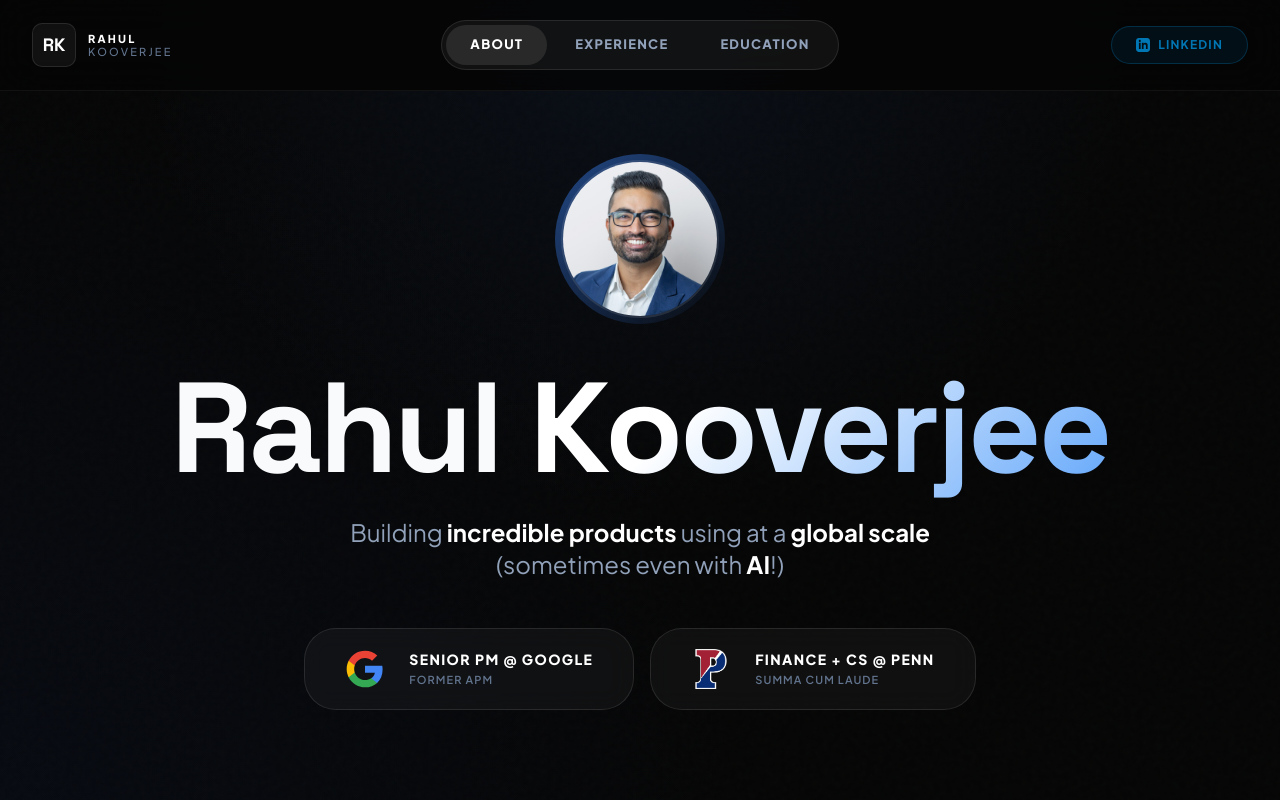
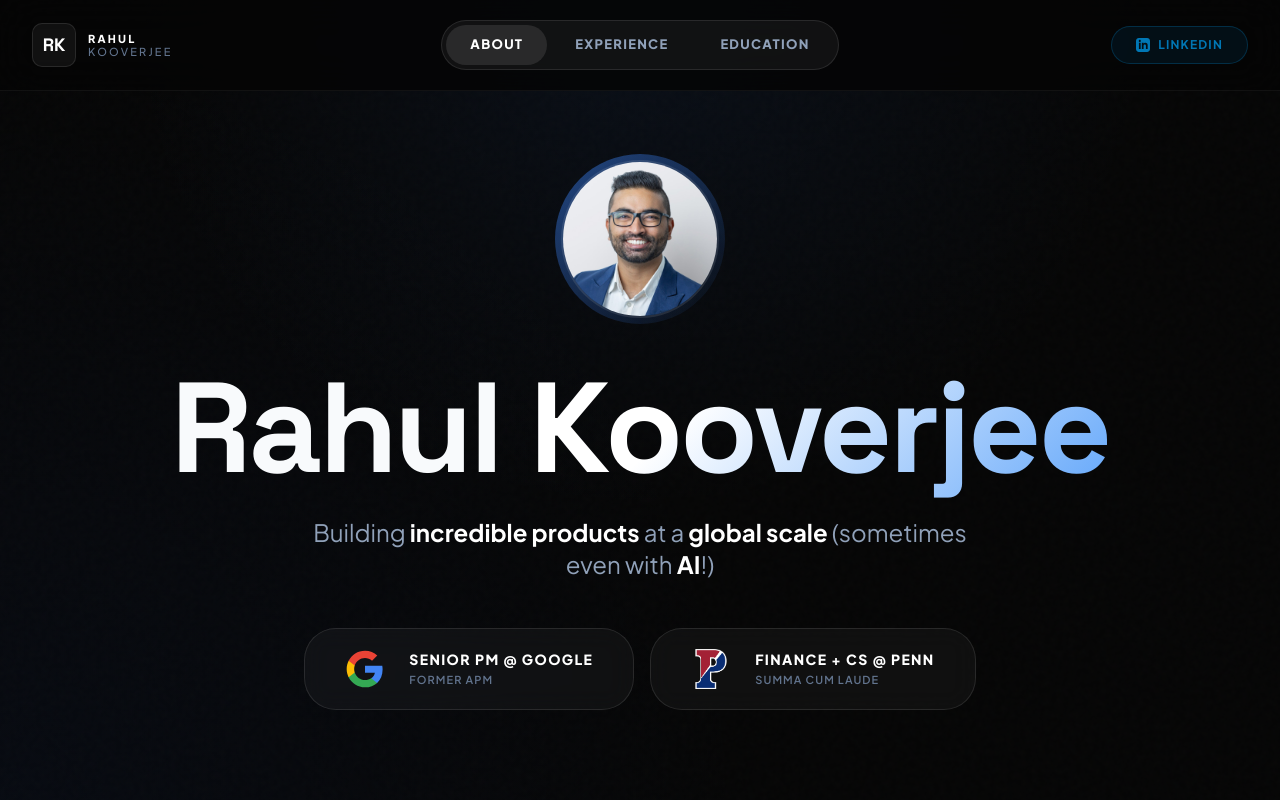
Before and after one commit to rahulkooverjee/rahulkooverjee.github.io, a Next.js app: page / in a window 1280 px wide. Shown: the top 800 px of the page. Built offline with nearby package versions, Linux system fonts and the light colour scheme.

Commit message:
fix: correct typo in homepage tagline

```diff
--- a/src/data/resume.tsx
+++ b/src/data/resume.tsx
@@ -59,8 +59,7 @@
     company: "Google",
     tagline: (
       <>
-        Building <span className="text-white font-bold">incredible products</span> using{" "}
-         at a <span className="text-white font-bold">global scale</span> (sometimes even with <span className="text-white font-bold">AI</span>!)
+        Building <span className="text-white font-bold">incredible products</span> at a <span className="text-white font-bold">global scale</span> (sometimes even with <span className="text-white font-bold">AI</span>!)
       </>
     ),
     avatar: "/images/headshot.jpg",
```
